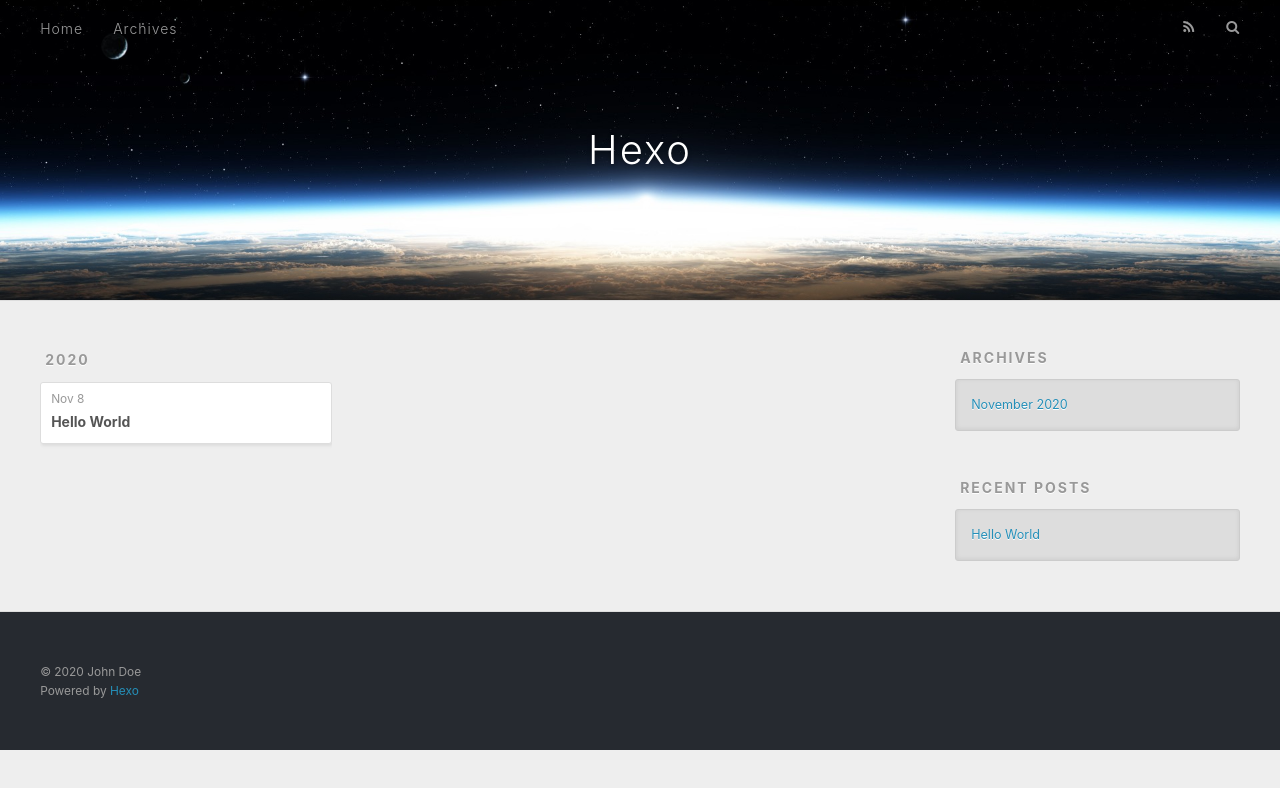
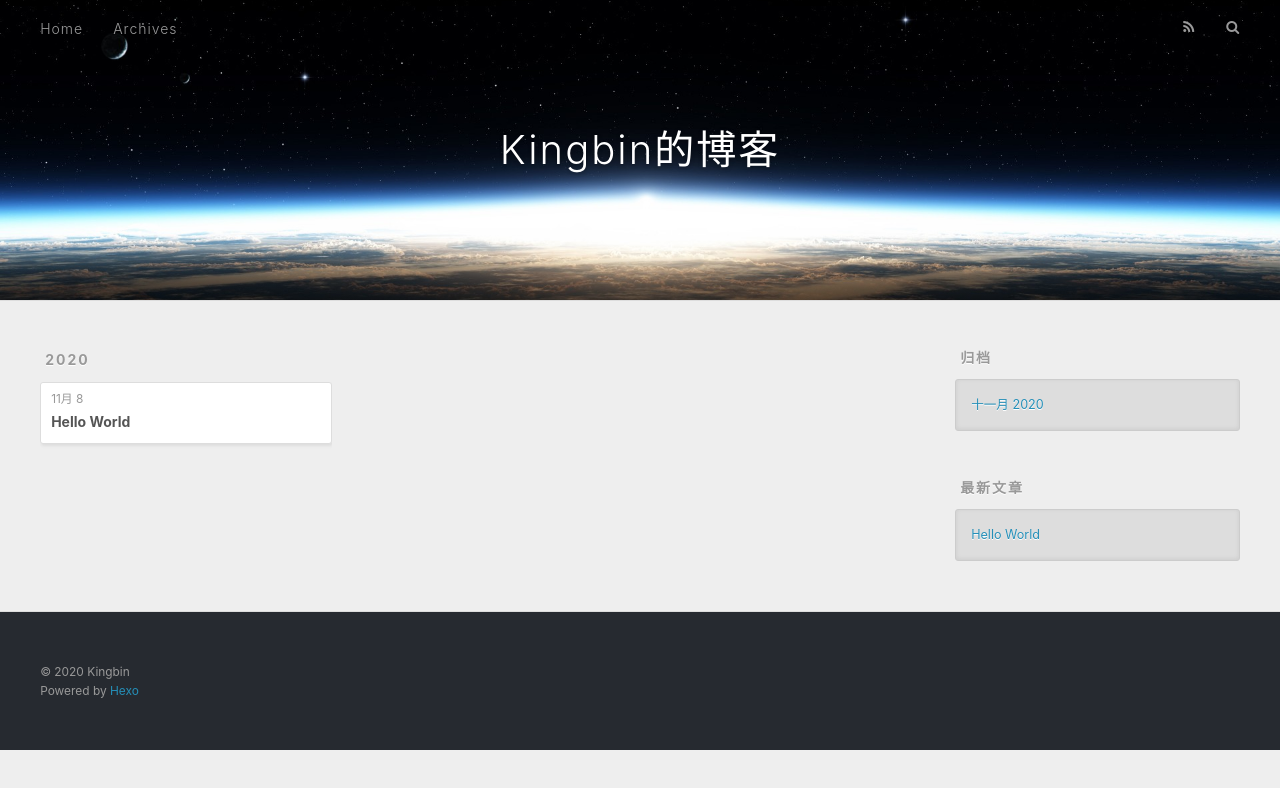
Before and after one commit to kingbin88/kingbin88.github.io, a plain HTML site: page archives/2020/11/index.html in a window 1280 px wide. Drawn offline with nearby package versions, Linux system fonts and the light colour scheme.

Commit message:
Site updated: 2020-11-08 21:15:19

```diff
--- a/archives/2020/11/index.html
+++ b/archives/2020/11/index.html
@@ -5,17 +5,20 @@
 
 
 
-  <title>Archives: 2020/11 | Hexo</title>
+  <title>归档: 2020/11 | Kingbin的博客</title>
   <meta name="viewport" content="width=device-width, initial-scale=1, maximum-scale=1">
-  <meta property="og:type" content="website">
-<meta property="og:title" content="Hexo">
+  <meta name="description" content="武汉职业技术学院 | 计算机技术与软件工程学院 | 软件技术">
+<meta property="og:type" content="website">
+<meta property="og:title" content="Kingbin的博客">
 <meta property="og:url" content="http://example.com/archives/2020/11/index.html">
-<meta property="og:site_name" content="Hexo">
-<meta property="og:locale" content="en_US">
-<meta property="article:author" content="John Doe">
+<meta property="og:site_name" content="Kingbin的博客">
+<meta property="og:description" content="武汉职业技术学院 | 计算机技术与软件工程学院 | 软件技术">
+<meta property="og:locale" content="zh_CN">
+<meta property="article:author" content="Kingbin">
+<meta property="article:tag" content="UESTC CV DeepLearning MachineLearning Kingbin king yingbin 计算机视觉 深度学习">
 <meta name="twitter:card" content="summary">
 
-    <link rel="alternate" href="/atom.xml" title="Hexo" type="application/atom+xml">
+    <link rel="alternate" href="/atom.xml" title="Kingbin的博客" type="application/atom+xml">
 
 
     <link rel="icon" href="/favicon.png">
@@ -36,7 +39,7 @@
   <div id="header-outer" class="outer">
     <div id="header-title" class="inner">
       <h1 id="logo-wrap">
-        <a href="/" id="logo">Hexo</a>
+        <a href="/" id="logo">Kingbin的博客</a>
       </h1>
 
     </div>
@@ -53,7 +56,7 @@
 
           <a id="nav-rss-link" class="nav-icon" href="/atom.xml" title="RSS Feed"></a>
 
-        <a id="nav-search-btn" class="nav-icon" title="Search"></a>
+        <a id="nav-search-btn" class="nav-icon" title="搜索"></a>
       </nav>
       <div id="search-form-wrap">
         <form action="//google.com/search" method="get" accept-charset="UTF-8" class="search-form"><input type="search" name="q" class="search-form-input" placeholder="Search"><button type="submit" class="search-form-submit">&#xF002;</button><input type="hidden" name="sitesearch" value="http://example.com"></form>
@@ -79,7 +82,7 @@
   <div class="archive-article-inner">
     <header class="archive-article-header">
       <a href="/2020/11/08/hello-world/" class="archive-article-date">
-  <time datetime="2020-11-08T11:47:46.490Z" itemprop="datePublished">Nov 8</time>
+  <time datetime="2020-11-08T11:47:46.490Z" itemprop="datePublished">11月 8</time>
 </a>
 
 
@@ -111,9 +114,9 @@
 
 
   <div class="widget-wrap">
-    <h3 class="widget-title">Archives</h3>
+    <h3 class="widget-title">归档</h3>
     <div class="widget">
-      <ul class="archive-list"><li class="archive-list-item"><a class="archive-list-link" href="/archives/2020/11/">November 2020</a></li></ul>
+      <ul class="archive-list"><li class="archive-list-item"><a class="archive-list-link" href="/archives/2020/11/">十一月 2020</a></li></ul>
     </div>
   </div>
 
@@ -121,7 +124,7 @@
 
 
   <div class="widget-wrap">
-    <h3 class="widget-title">Recent Posts</h3>
+    <h3 class="widget-title">最新文章</h3>
     <div class="widget">
       <ul>
 
@@ -141,7 +144,7 @@
 
   <div class="outer">
     <div id="footer-info" class="inner">
-      &copy; 2020 John Doe<br>
+      &copy; 2020 Kingbin<br>
       Powered by <a href="http://hexo.io/" target="_blank">Hexo</a>
     </div>
   </div>
```
Also changed, not shown: 2020/11/08/hello-world/index.html (+12 -11 lines), archives/2020/index.html (+17 -14 lines), archives/index.html (+17 -14 lines), index.html (+16 -13 lines).
